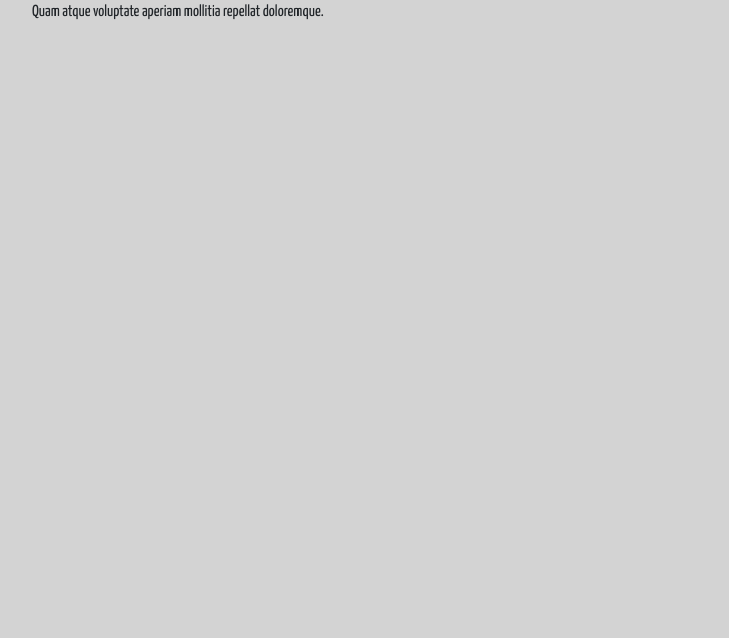
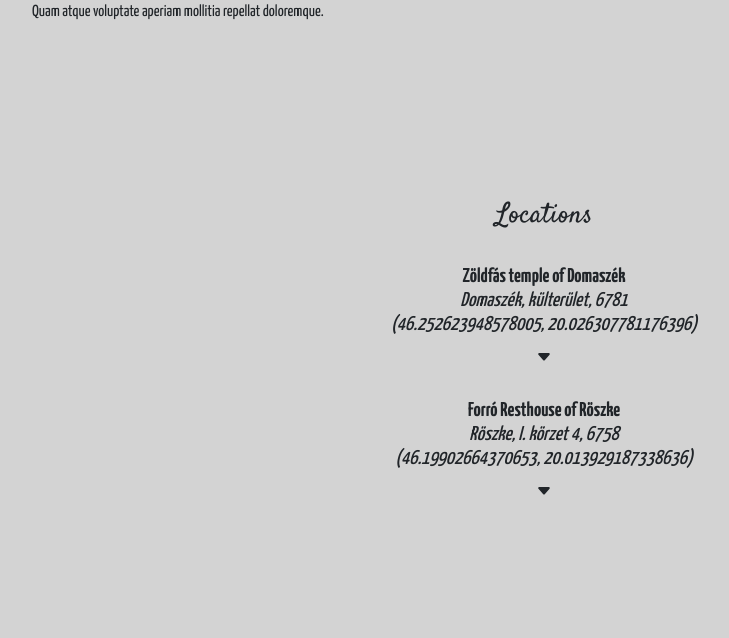
Before and after one commit to SzFRD0mi/wedding-page, a Flask app: page / in a window 1280 px wide. Shown: the part 1413-2051 px from the top of the page, without its empty margins (96-825 px from the left). Before the commit the page ends 1433 px from the top, so only its background shows below. Run offline with Flask 3, Linux system fonts and the light colour scheme.

Commit message:
add locations and collapsable google maps

```diff
--- /dev/null
+++ b/package.json
@@ -0,0 +1,5 @@
+{
+  "dependencies": {
+    "bootstrap-icons": "^1.11.3"
+  }
+}
--- a/static/css/styles.css
+++ b/static/css/styles.css
@@ -54,3 +54,22 @@ label {
   text-align: justify;
   text-justify: inter-word;
 }
+
+.locations {
+  display: flex;
+  flex-flow: column nowrap;
+  justify-content: space-between;
+  align-items: center;
+  gap: 1rem;
+}
+
+.location_address {
+  font-family: yanone kaffeesatz, Helvetica, sans-serif;
+  text-align: center;
+}
+
+#zoldfasmap, #forromap iframe{
+  width: 90rem;
+  margin: 0;
+  padding: 0;
+}
--- a/templates/webpage.html
+++ b/templates/webpage.html
@@ -59,7 +59,35 @@
 
       </div>
       <div class="container-item, locations">
+        <h3>Locations</h3>
 
+        <button class="btn location_address" type="button" data-bs-toggle="collapse" data-bs-target="#zoldfasMap" aria-expanded="false" aria-controls="zoldfasMap">
+          <h5>
+            <b>Zöldfás temple of Domaszék</b><br>
+            <i>Domaszék, külterület, 6781<br>
+              (46.252623948578005, 20.026307781176396)</i>
+          </h5>
+          <svg xmlns="http://www.w3.org/2000/svg" width="16" height="16" fill="currentColor" class="bi bi-caret-down-fill" viewBox="0 0 16 16">
+            <path d="M7.247 11.14 2.451 5.658C1.885 5.013 2.345 4 3.204 4h9.592a1 1 0 0 1 .753 1.659l-4.796 5.48a1 1 0 0 1-1.506 0z"/>
+          </svg>
+        </button>
+        <div class="collapse" id="zoldfasMap">
+          <iframe src="https://www.google.com/maps/embed?pb=!1m18!1m12!1m3!1d2758.8863707455344!2d20.023269612285485!3d46.25248668037803!2m3!1f0!2f0!3f0!3m2!1i1024!2i768!4f13.1!3m3!1m2!1s0x474486d3d828ef99%3A0x8334225b2afb52fa!2zRG9tYXN6w6lraSBaw7ZsZGbDoXMgdGVtcGxvbQ!5e0!3m2!1shu!2shu!4v1711358927470!5m2!1shu!2shu" style="border:0;" allowfullscreen loading="lazy" referrerpolicy="no-referrer-when-downgrade"></iframe>
+        </div>
+
+        <button class="btn location_address" type="button" data-bs-toggle="collapse" data-bs-target="#forroMap">
+          <h5>
+            <b>Forró Resthouse of Röszke</b><br>
+            <i>Röszke, I. körzet 4, 6758<br>
+            (46.19902664370653, 20.013929187338636)</i>
+          </h5>
+          <svg xmlns="http://www.w3.org/2000/svg" width="16" height="16" fill="currentColor" class="bi bi-caret-down-fill" viewBox="0 0 16 16">
+            <path d="M7.247 11.14 2.451 5.658C1.885 5.013 2.345 4 3.204 4h9.592a1 1 0 0 1 .753 1.659l-4.796 5.48a1 1 0 0 1-1.506 0z"/>
+          </svg>
+        </button>
+        <div class="collapse" id="forroMap">
+          <iframe src="https://www.google.com/maps/embed?pb=!1m18!1m12!1m3!1d2761.582460377426!2d20.01116651228331!3d46.198866984000524!2m3!1f0!2f0!3f0!3m2!1i1024!2i768!4f13.1!3m3!1m2!1s0x474484410f86ccb9%3A0xabc5c24271cec956!2zRm9ycsOzIEZvZ2Fkw7MgUsO2c3prZQ!5e0!3m2!1shu!2shu!4v1711358465770!5m2!1shu!2shu" style="border:0;" allowfullscreen loading="lazy" referrerpolicy="no-referrer-when-downgrade"></iframe>
+        </div>
       </div>
       <div class="container-item, travel">
 
@@ -72,6 +100,7 @@
       </footer>
     </div>
 
+    <script src="https://code.jquery.com/jquery-3.5.1.slim.min.js"></script>
     <script src="https://cdn.jsdelivr.net/npm/bootstrap@5.3.3/dist/js/bootstrap.bundle.min.js" integrity="sha384-YvpcrYf0tY3lHB60NNkmXc5s9fDVZLESaAA55NDzOxhy9GkcIdslK1eN7N6jIeHz" crossorigin="anonymous"></script>
     <script src="{{ url_for('static', filename='js/script.js') }}"></script>
   </body>
```
Also changed, not shown: package-lock.json (added).
